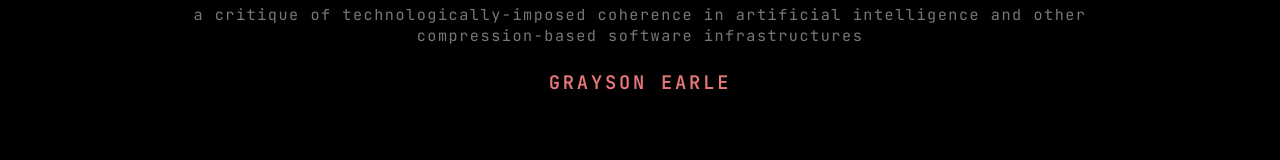
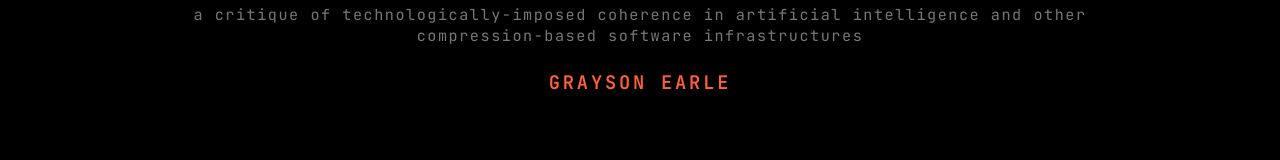
Before and after one commit to prismspecs/in_defense_of_disintegration-slides, a plain HTML site: page index.html in a window 1280 px wide. Shown: the part 432-592 px from the top of the page. Drawn offline with Linux system fonts and the light colour scheme.

Commit message:
Brighter orange for projection visibility

```diff
--- a/style.css
+++ b/style.css
@@ -3,7 +3,7 @@
 :root {
   --bg: #000000;
   --surface: #080808;
-  --red: oklch(0.70 0.14 20.0);
+  --red: oklch(0.72 0.22 35);
   --white: #ffffff;
   --muted: #777777;
   --border: #444444;
```
